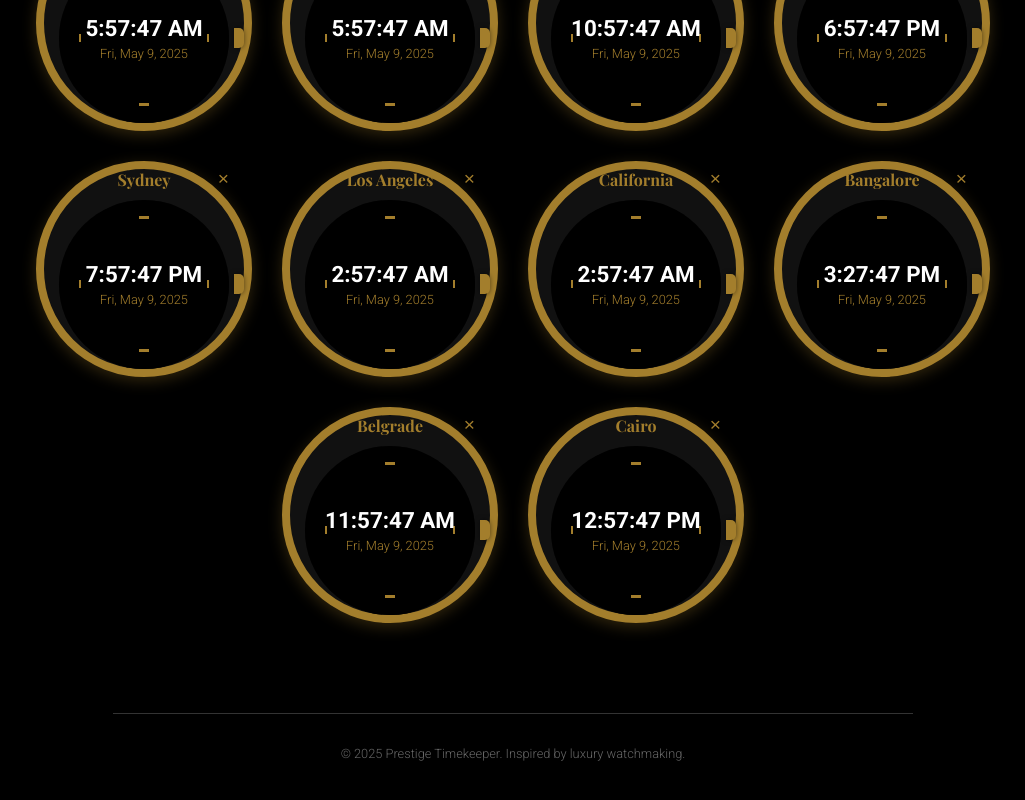
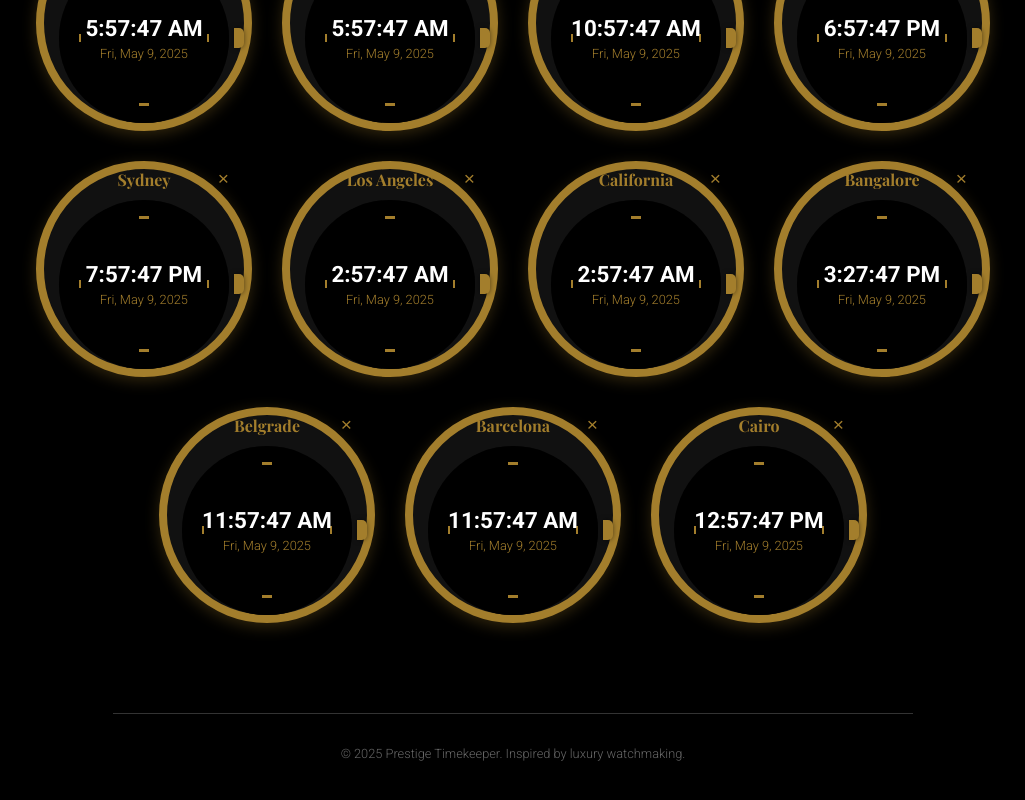
Before and after one commit to ibrahimimran-jetbrains/junie-demo, a React (Create React App) app: page / in a window 1280 px wide. Shown: the part 868-1668 px from the top of the page, without its empty margins (127-1152 px from the left). Built offline with nearby package versions, Linux system fonts and the light colour scheme.

Commit message:
Add Barcelona time zone to default list

```diff
--- a/src/components/WorldClock.js
+++ b/src/components/WorldClock.js
@@ -32,6 +32,7 @@ function WorldClock() {
     { name: 'California', zone: 'America/Los_Angeles' },
     { name: 'Bangalore', zone: 'Asia/Kolkata' },
     { name: 'Belgrade', zone: 'Europe/Belgrade' },
+    { name: 'Barcelona', zone: 'Europe/Madrid' },
     randomCity // Add the random city to the list
   ]);
 
```
